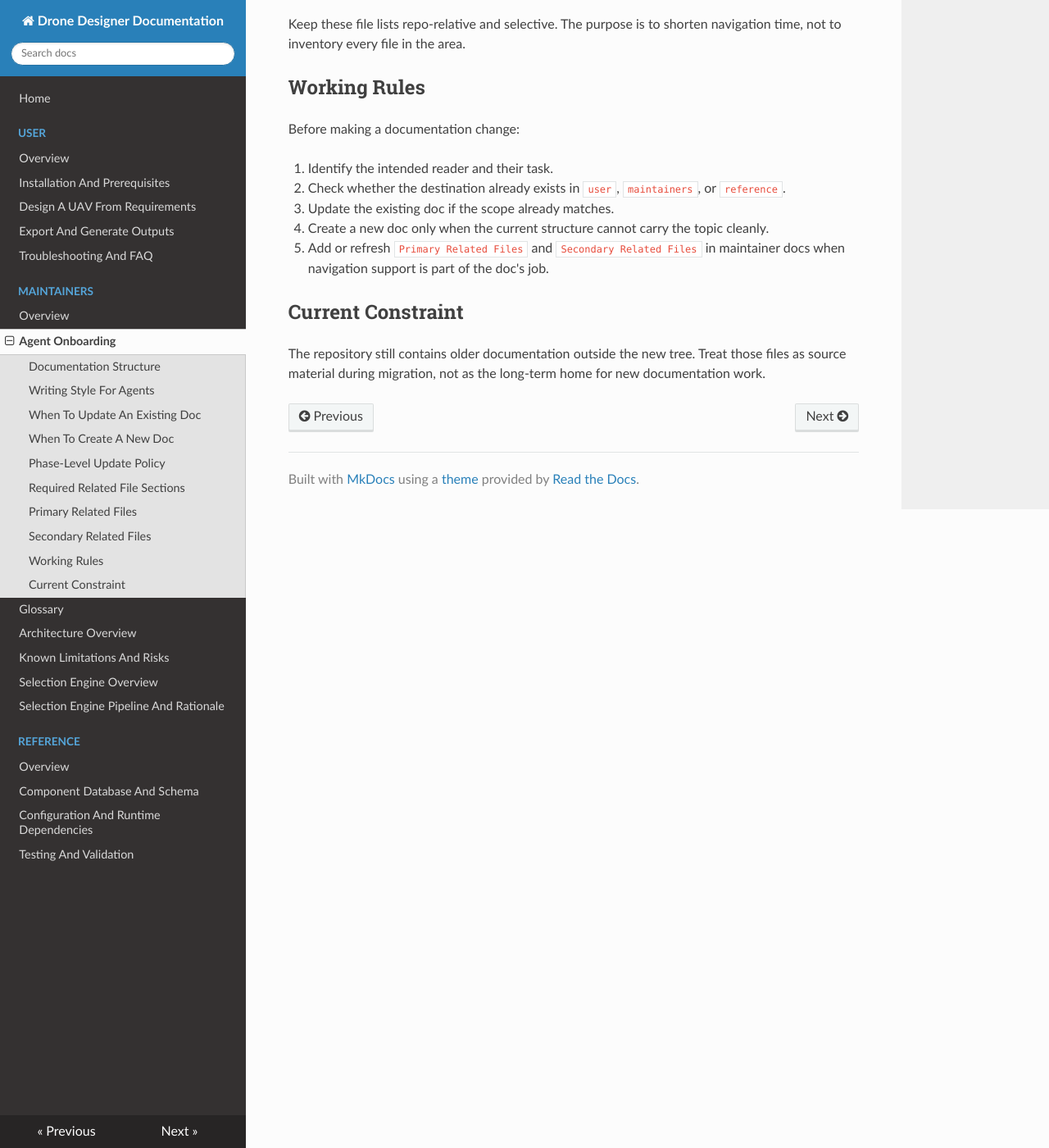
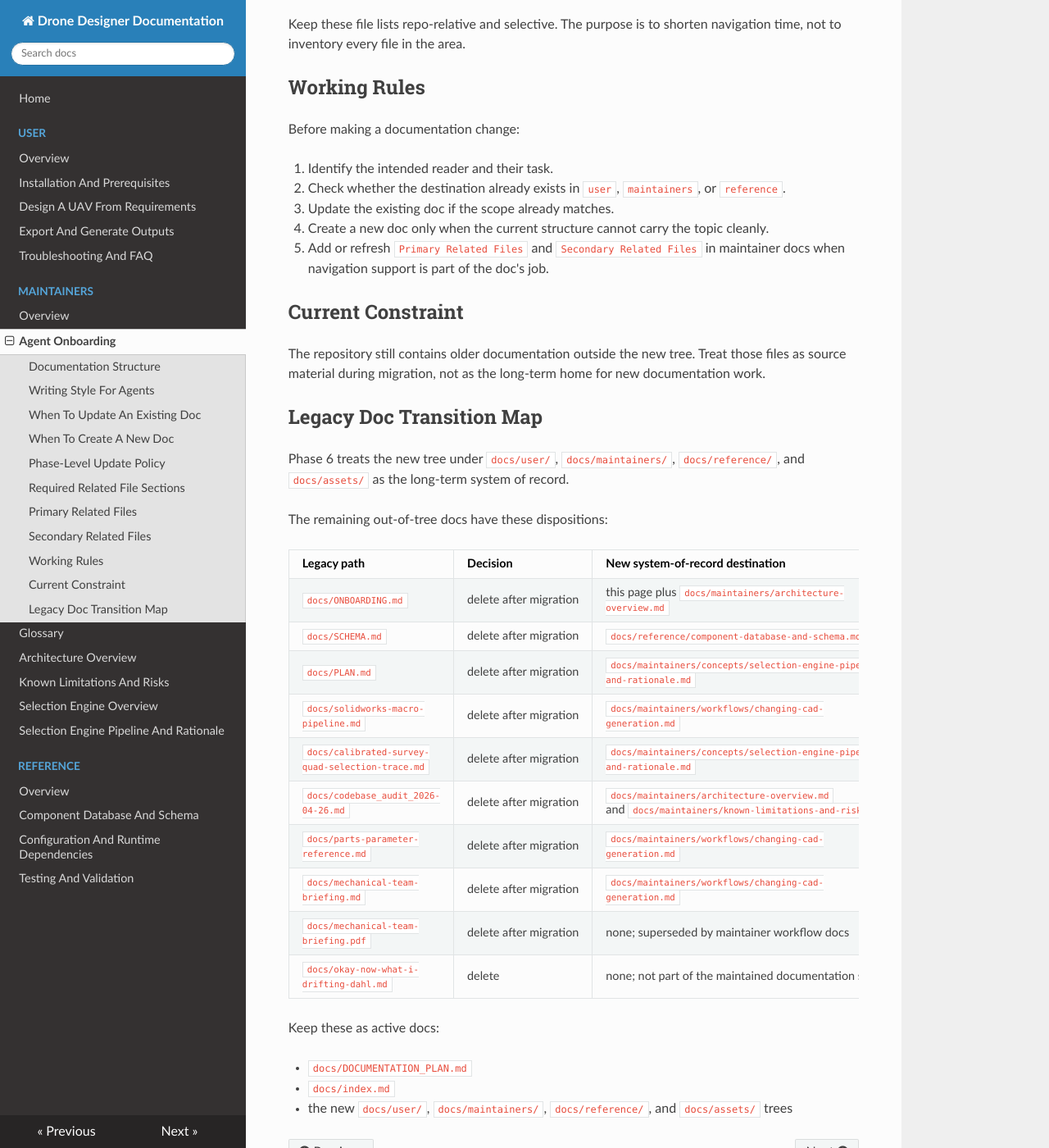
Before and after one commit to EMPAERIAL/Drone-Designer, an MkDocs documentation site: the page built from docs/maintainers/agent-onboarding.md, in a window 1280 px wide and 1400 px high, scrolled down 2275 px. Shown: the whole window at 82% size. Built offline with MkDocs 1.6.1, drawn with Linux system fonts in a browser that asks for light colours; nearby versions of some CDN libraries.

Commit message:
docs: add legacy doc cleanup map

```diff
--- a/docs/maintainers/agent-onboarding.md
+++ b/docs/maintainers/agent-onboarding.md
@@ -88,3 +88,28 @@ Before making a documentation change:
 ## Current Constraint
 
 The repository still contains older documentation outside the new tree. Treat those files as source material during migration, not as the long-term home for new documentation work.
+
+## Legacy Doc Transition Map
+
+Phase 6 treats the new tree under `docs/user/`, `docs/maintainers/`, `docs/reference/`, and `docs/assets/` as the long-term system of record.
+
+The remaining out-of-tree docs have these dispositions:
+
+| Legacy path | Decision | New system-of-record destination |
+|---|---|---|
+| `docs/ONBOARDING.md` | delete after migration | this page plus `docs/maintainers/architecture-overview.md` |
+| `docs/SCHEMA.md` | delete after migration | `docs/reference/component-database-and-schema.md` |
+| `docs/PLAN.md` | delete after migration | `docs/maintainers/concepts/selection-engine-pipeline-and-rationale.md` |
+| `docs/solidworks-macro-pipeline.md` | delete after migration | `docs/maintainers/workflows/changing-cad-generation.md` |
+| `docs/calibrated-survey-quad-selection-trace.md` | delete after migration | `docs/maintainers/concepts/selection-engine-pipeline-and-rationale.md` |
+| `docs/codebase_audit_2026-04-26.md` | delete after migration | `docs/maintainers/architecture-overview.md` and `docs/maintainers/known-limitations-and-risks.md` |
+| `docs/parts-parameter-reference.md` | delete after migration | `docs/maintainers/workflows/changing-cad-generation.md` |
+| `docs/mechanical-team-briefing.md` | delete after migration | `docs/maintainers/workflows/changing-cad-generation.md` |
+| `docs/mechanical-team-briefing.pdf` | delete after migration | none; superseded by maintainer workflow docs |
+| `docs/okay-now-what-i-drifting-dahl.md` | delete | none; not part of the maintained documentation system |
+
+Keep these as active docs:
+
+- `docs/DOCUMENTATION_PLAN.md`
+- `docs/index.md`
+- the new `docs/user/`, `docs/maintainers/`, `docs/reference/`, and `docs/assets/` trees
```
